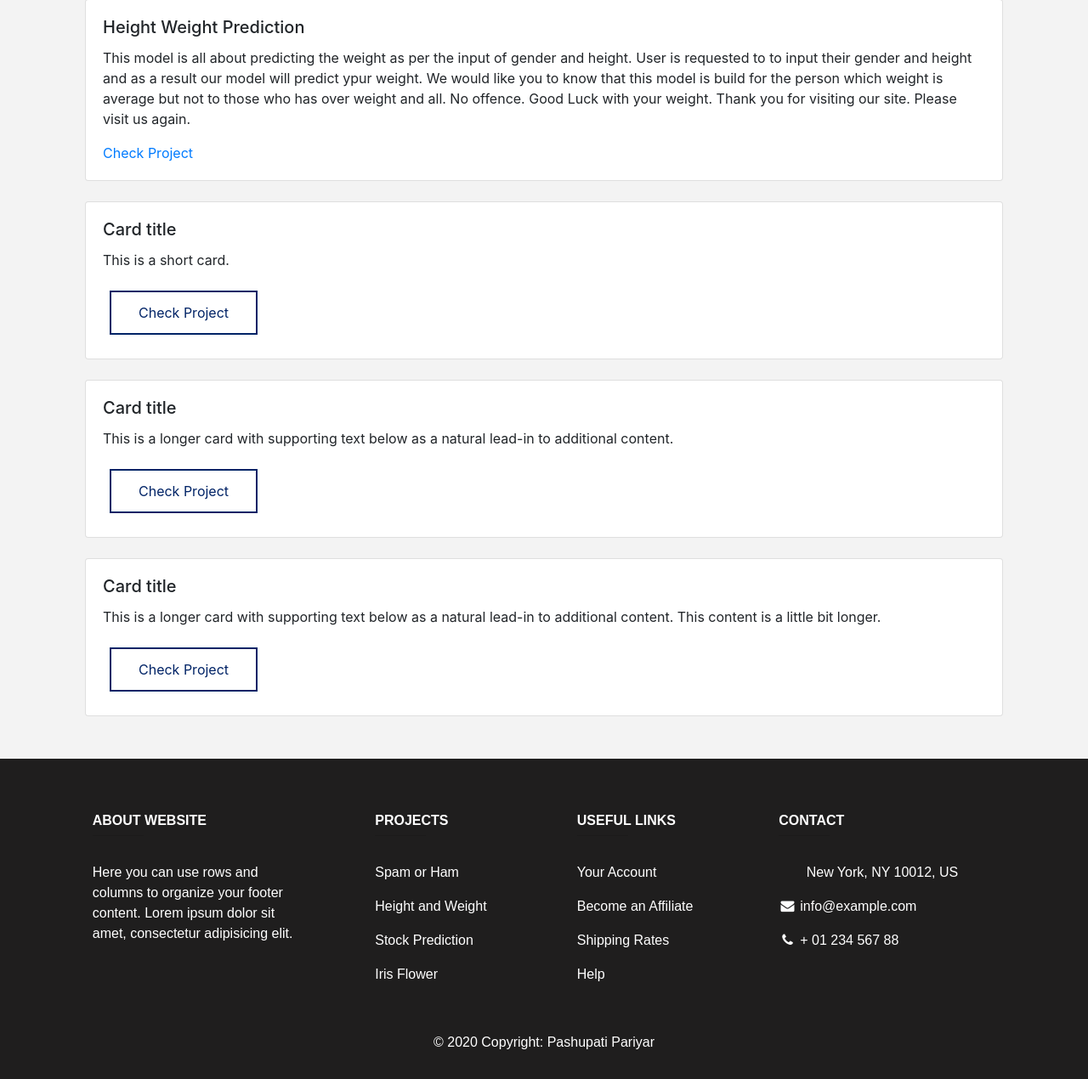
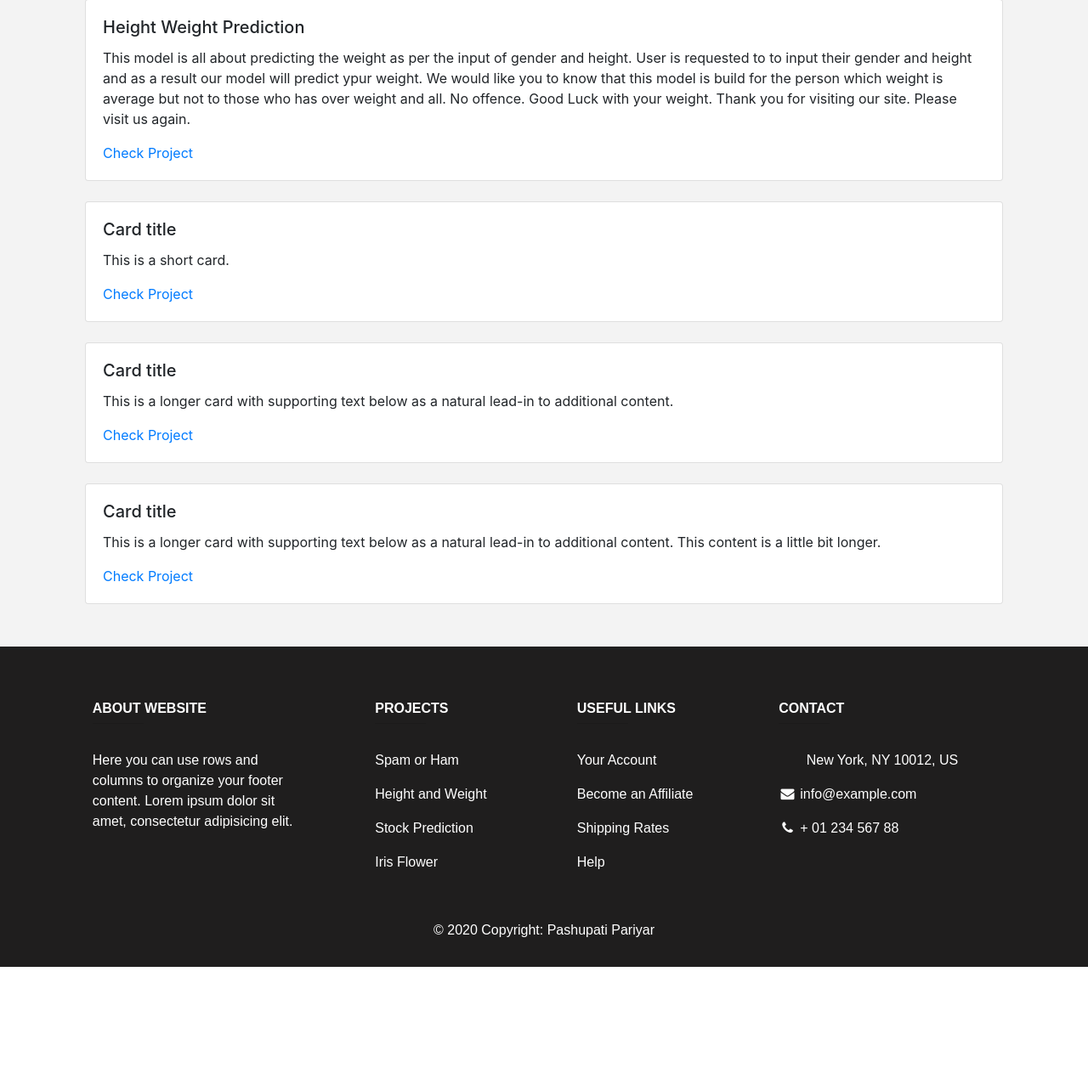
Before and after one commit to PashupatiPariyar/Multi-Model-Web-App, a Flask app: page / in a window 1280 px wide. Shown: the part 113-1383 px from the top of the page at 85% size. After the commit the page ends 1251 px from the top, so only its background shows below. Run offline with Flask 2, Linux system fonts and the light colour scheme; parts of the project's set-up code (start-up, migrations or seed data) failed here and were passed over; some libraries are stand-ins or nearby versions.

Commit message:
Fixed issues

```diff
--- a/app.py
+++ b/app.py
@@ -1,29 +1,29 @@
-from flask import Flask, request, jsonify, render_template
 import pickle
 
+from flask import Flask, request, render_template
 
 app = Flask(__name__)
 
 model = pickle.load(open('model.pkl', 'rb'))
 
+
 @app.route('/')
 def home():
-	return render_template('home.html')
+    return render_template('home.html')
+
 
 @app.route('/height_weight', methods=['GET', 'POST'])
 def predict_weight():
+    if request.method == 'POST':
+        height = float(request.form['height'])
+        gender = float(request.form['gender'])
+        prediction = model.predict([[gender, height]])
 
-	global weights
+        weights = round(prediction[0], 2)
 
-	if request.method == 'POST':
-		height = float(request.form['height'])
-		gender = float(request.form['gender'])
+        return render_template('height_weight.html', weights='Your Weight is: {}'.format(weights))
+    return render_template('height_weight.html')
 
-		prediction = model.predict([[gender, height]])
 
-		weights = round(prediction[0], 2)
-
-		return render_template('height_weight.html', weights='Your Weight is: {}'.format(weights))
-
-		if __name__ == "__main__":
-			app.run()
+if __name__ == "__main__":
+    app.run()
--- a/templates/height_weight.html
+++ b/templates/height_weight.html
@@ -4,7 +4,6 @@
 
 <!-- Form
 	====================== -->
-	{% extends 'base.html' %}
 	{% block content %}
 	<section id='form'>
 		<div class="container">
@@ -14,12 +13,12 @@
 				<div class="card">
 					<div class="card-body">
 						<label>Gender</label>
-						<input type="text" class="form-control" id='gender' placeholder="Input Your Gender" required="required">
+						<input type="text" class="form-control" id='gender' name="gender" placeholder="Input Your Gender" required="required">
 						<small class="form-text text-muted">1 for male and 0 for female.</small>
 					</div>
 					<div class="card-body">
 						<label>Height</label>
-						<input type="text" class="form-control" id='height' placeholder="Input Your Height" required="required">
+						<input type="text" class="form-control" id='height' name="height" placeholder="Input Your Height" required="required">
 						<small class="form-text text-muted">Please input your height in 'Inchs'.</small>
 					</div>
 					<button type="submit">Predict Weight</button>
@@ -28,6 +27,7 @@
 			{{ weights }}
 		</div>
 	</section>
+	{% endblock %}
 <!-- End -->
 
 {% endblock %}
--- a/templates/home.html
+++ b/templates/home.html
@@ -12,7 +12,7 @@
 						<div class="card-body">
 							<h5 class="card-title">Height Weight Prediction</h5>
 							<p class="card-text">This model is all about predicting the weight as per the input of gender and height. User is requested to to input their gender and height and as a result our model will predict ypur weight. We would like you to know that this model is build for the person which weight is average but not to those who has over weight and all. No offence. Good Luck with your weight. Thank you for visiting our site. Please visit us again.</p>
-							<a href="height_weight">Check Project</a>
+							<a href="/height_weight">Check Project</a>
 
 						</div>
 					</div>
@@ -22,7 +22,7 @@
 						<div class="card-body">
 							<h5 class="card-title">Card title</h5>
 							<p class="card-text">This is a short card.</p>
-							<button type="button">Check Project</button>
+							<a href="/height_weight">Check Project</a>
 						</div>
 					</div>
 				</div>
@@ -31,7 +31,7 @@
 						<div class="card-body">
 							<h5 class="card-title">Card title</h5>
 							<p class="card-text">This is a longer card with supporting text below as a natural lead-in to additional content.</p>
-							<button type="button">Check Project</button>
+							<a href="/height_weight">Check Project</a>
 						</div>
 					</div>
 				</div>
@@ -40,7 +40,7 @@
 						<div class="card-body">
 							<h5 class="card-title">Card title</h5>
 							<p class="card-text">This is a longer card with supporting text below as a natural lead-in to additional content. This content is a little bit longer.</p>
-							<button type="button">Check Project</button>
+							<a href="/height_weight">Check Project</a>
 						</div>
 					</div>
 				</div>
```
Also changed, not shown: 1 other file.
